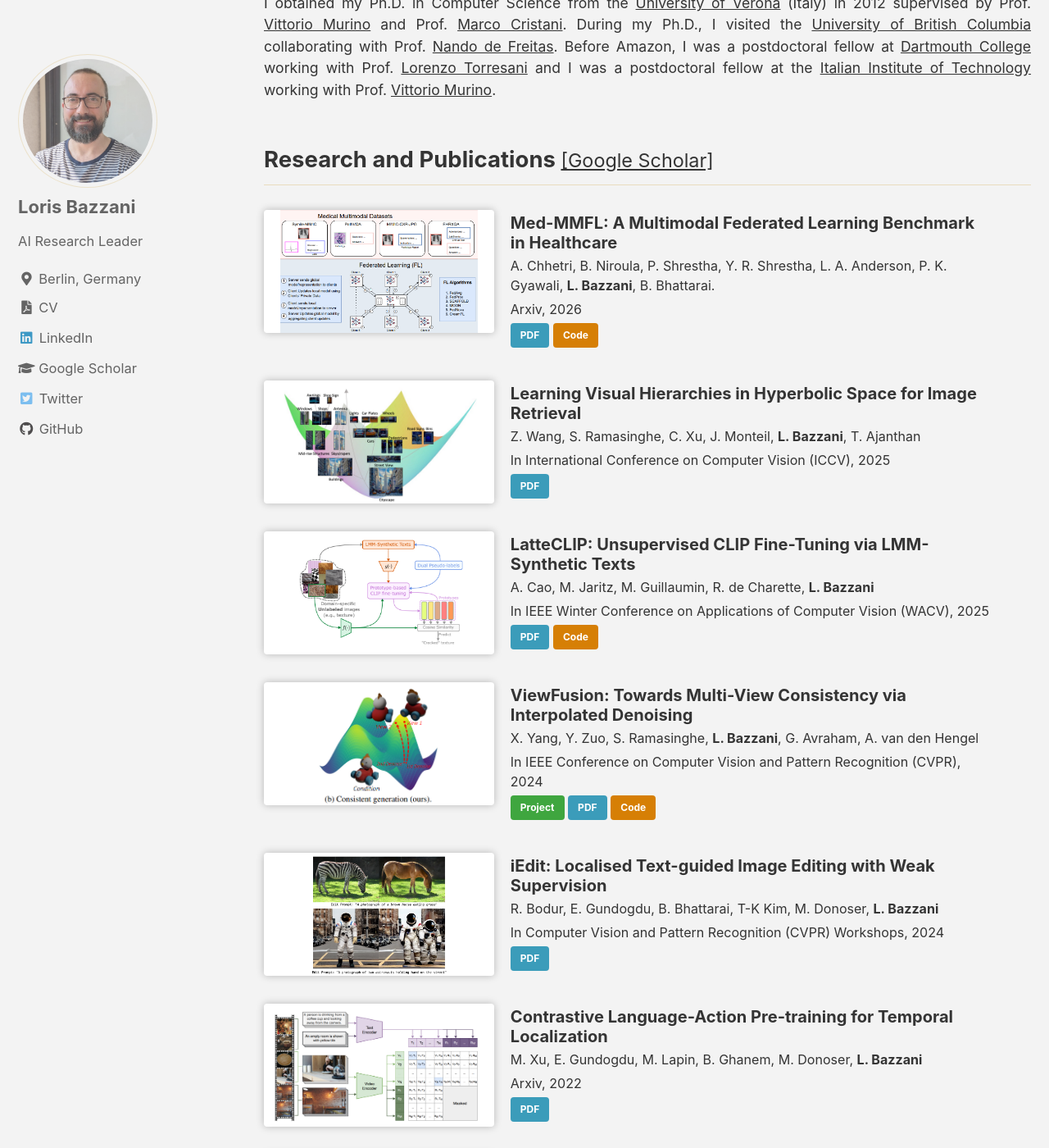
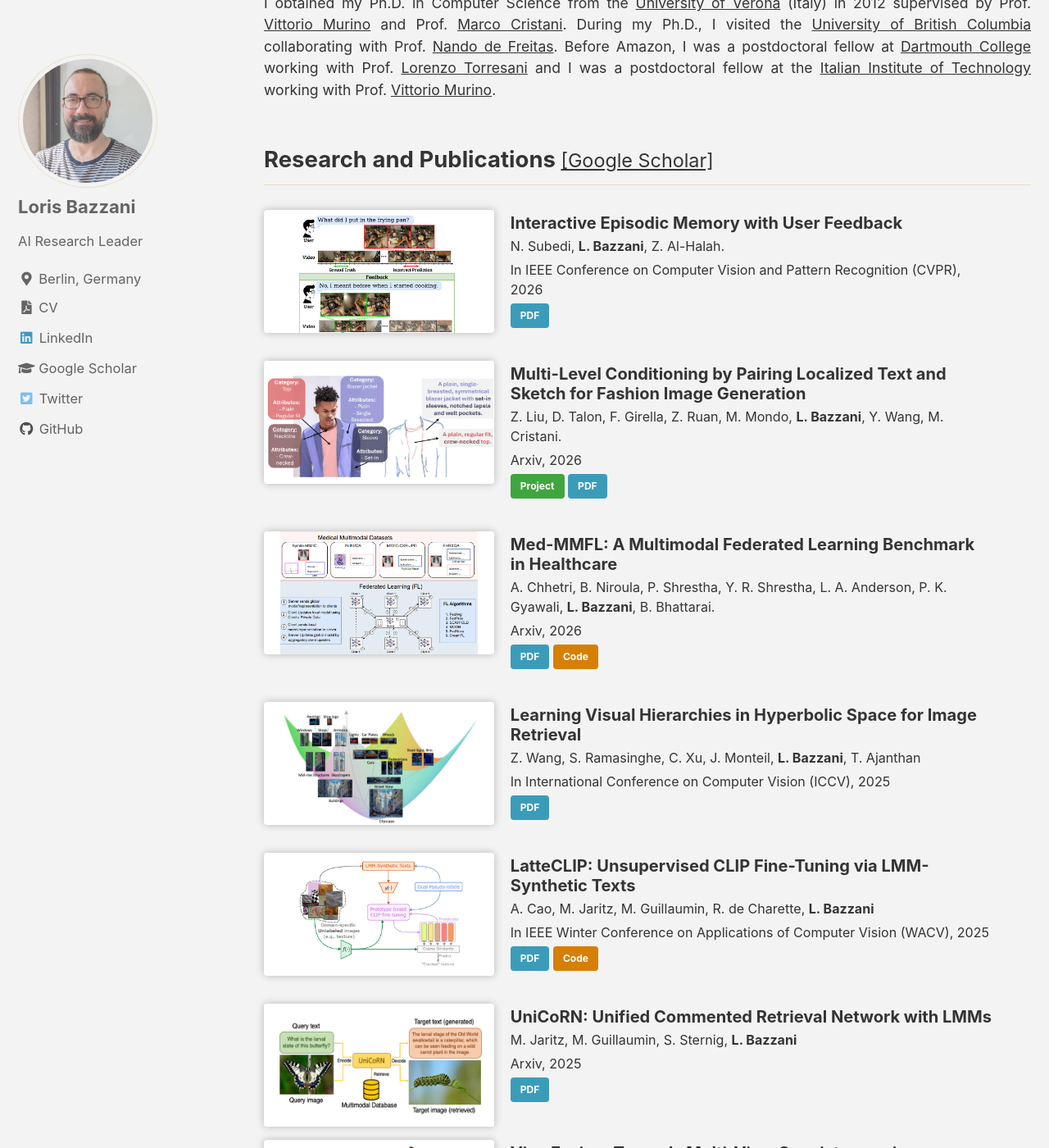
Before and after one commit to lorisbaz/lorisbaz.github.io, a Jekyll site: the page built from index.html, in a window 1280 px wide and 1400 px high, scrolled down 803 px. Shown: the whole window at 82% size. Built offline with Jekyll 4.4.1, drawn with Linux system fonts in a browser that asks for light colours; cached includes are drawn as plain includes; the list of posts is cut into pages by our own code.

Commit message:
Updating list with latest publications and arxiv papers

```diff
--- a/_data/publications.yml
+++ b/_data/publications.yml
@@ -1,5 +1,18 @@
 # Publications on home page
 papers:
+  - title: "Interactive Episodic Memory with User Feedback"
+    authors: "N. Subedi, **L. Bazzani**, Z. Al-Halah."
+    venue: "In IEEE Conference on Computer Vision and Pattern Recognition (CVPR), 2026"
+    teaser: refocus.png
+    links:
+      - "[PDF](TBA){: .btn .btn--info}"
+  - title: "Multi-Level Conditioning by Pairing Localized Text and Sketch for Fashion Image Generation"
+    authors: "Z. Liu, D. Talon, F. Girella, Z. Ruan, M. Mondo, **L. Bazzani**, Y. Wang, M. Cristani."
+    venue: "Arxiv, 2026"
+    teaser: lots.png
+    links:
+      - "[Project](https://intelligolabs.github.io/lots/){: .btn .btn--success}"
+      - "[PDF](https://arxiv.org/abs/2602.18309){: .btn .btn--info}"
   - title: "Med-MMFL: A Multimodal Federated Learning Benchmark in Healthcare"
     authors: "A. Chhetri, B. Niroula, P. Shrestha, Y. R. Shrestha, L. A. Anderson, P. K. Gyawali, **L. Bazzani**, B. Bhattarai."
     venue: "Arxiv, 2026"
@@ -20,6 +33,12 @@
     links:
       - "[PDF](https://arxiv.org/pdf/2410.08211){: .btn .btn--info}"
       - "[Code](https://github.com/astra-vision/LatteCLIP){: .btn .btn--warning}"
+  - title: "UniCoRN: Unified Commented Retrieval Network with LMMs"
+    authors: "M. Jaritz, M. Guillaumin, S. Sternig, **L. Bazzani**"
+    venue: "Arxiv, 2025"
+    teaser: unicorn.png
+    links:
+      - "[PDF](https://arxiv.org/abs/2502.08254){: .btn .btn--info}"
   - title: "ViewFusion: Towards Multi-View Consistency via Interpolated Denoising"
     authors: "X. Yang, Y. Zuo, S. Ramasinghe, **L. Bazzani**, G. Avraham, A. van den Hengel"
     venue: "In IEEE Conference on Computer Vision and Pattern Recognition (CVPR), 2024"
```
Also changed, not shown: page_files/lots.png (added), page_files/refocus.png (added), page_files/unicorn.png (added).
